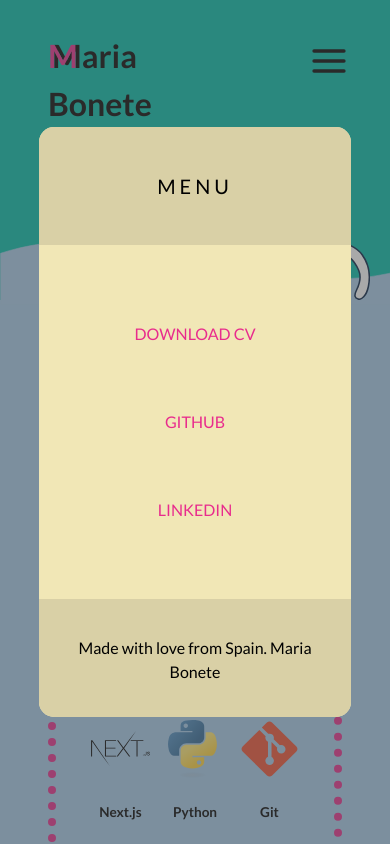
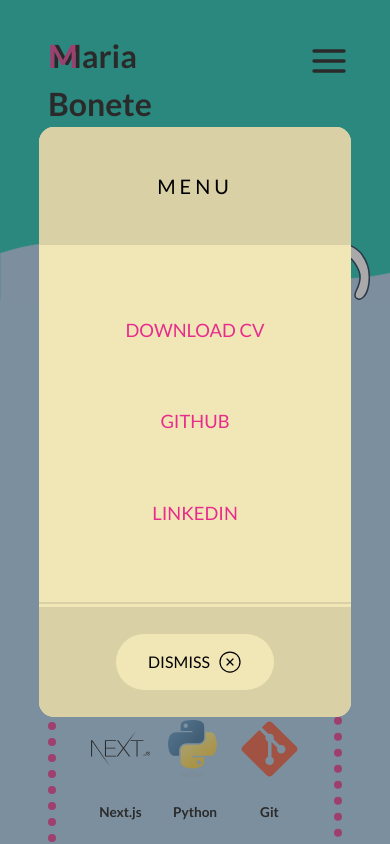
Before and after one commit to mbonete/portfolio, a React (Create React App) app: page / in a window 390 px wide. Both pictures are taken after a click on the button 329 px from the left and 61 px from the top of the page. Shown: the top 844 px of the page. Built offline with nearby package versions, Linux system fonts and the light colour scheme; the HTML template or start-up script is replaced by a standard one.

Commit message:
adds a dismiss button to the menu hamurguer component

```diff
--- a/package.json
+++ b/package.json
@@ -12,6 +12,7 @@
     "react-dom": "^18.2.0",
     "react-feather": "^2.0.10",
     "react-modal": "^3.15.1",
+    "react-remove-scroll": "^2.5.5",
     "react-router-dom": "^6.3.0",
     "react-scripts": "5.0.1",
     "styled-components": "^5.3.5",
--- a/src/components/HamburguerMenuModal.js
+++ b/src/components/HamburguerMenuModal.js
@@ -3,11 +3,14 @@ import ReactModal from 'react-modal';
 import { COLORS } from '../constants';
 import LinkButton from './LinkButton';
 import { VisuallyHidden } from "@reach/visually-hidden";
+import { XCircle as Close} from 'react-feather'
+
 
 function HamburguerMenuModal ({isOpen, onClose}) {
   ReactModal.setAppElement('#root');
 
   return (
+
       <ReactModal
         isOpen={isOpen}
         onRequestClose={onClose}
@@ -24,17 +27,21 @@ function HamburguerMenuModal ({isOpen, onClose}) {
           <Header>
             <Title>Menu</Title>
           </Header>
-
+          <Main>
             <LinkSection>
               <LinkButton menu= 'mobile' href='files/cv-maria-bonete.pdf' download='cv-maria-bonete.pdf'>Download CV</LinkButton>
               <LinkButton menu= 'mobile' href='https://github.com/mbonete'>Github</LinkButton>
               <LinkButton menu= 'mobile' href='https://www.linkedin.com/in/maria-bonete'>LinkedIn</LinkButton>
             </LinkSection>
-
+          </Main>
           <Footer>
-          <Text> Made with love from Spain. Maria Bonete</Text>
+            <DismissButton menu= 'mobile' onClick={onClose}>
+                Dismiss
+                <Close strokeWidth={1.25}/>
+            </DismissButton>
           </Footer>
       </ReactModal>
+
   )
 }
 
@@ -62,6 +69,7 @@ const ModalStyle = styled.div`
     }
   }
 `;
+
 
 const OverlayStyle = styled.div`
   position: fixed;
@@ -95,22 +103,40 @@ const Title = styled.p`
   letter-spacing: 4px;
 `;
 
+const Main = styled.main`
+  display: flex;
+  flex-direction: column;
+  justify-content: center;
+  align-items: center;
+
+  height: 50%;
+`;
+
 const LinkSection = styled.div`
-  height: 50%;
   display: flex;
   flex-direction: column;
   justify-content: center;
 `;
 
-const Footer = styled(Header)`
-  border-top: 4px solid ${COLORS.sandBrown};
+const DismissButton = styled.button`
+  display: flex;
+  gap: 8px;
+  background-color: ${COLORS.sandYellow};
+  border: transparent;
+  border-radius: 50px;
+  color: ${COLORS.black};
+  font-size: 1rem;
+  text-transform: uppercase;
+  padding: 16px 32px;
+  width: fit-content;
+  cursor: pointer;
 `;
 
-const Text = styled.p`
-  font-size: 1rem;
-  color: ${COLORS.black};
-  text-align: center;
-  padding: 16px;
+const Footer = styled(Header)`
+  border-top: 8px double ${COLORS.sandYellow};
+  background-color: ${COLORS.sandBrown};
+
 `;
 
+
 export default HamburguerMenuModal;
--- a/src/components/LinkButton.js
+++ b/src/components/LinkButton.js
@@ -20,6 +20,9 @@ const DesktopButton = styled.a`
   font-size: 1.5rem;
   border-radius: 50px;
   text-decoration: none;
+  display: flex;
+  justify-content: center;
+  align-items: center;
 
   &:hover {
     text-decoration: revert;
@@ -27,7 +30,7 @@ const DesktopButton = styled.a`
 `;
 
 const MobileMenuButton = styled(DesktopButton)`
-  font-size: 1rem;
+  font-size: 1.15rem;
   background-color: transparent;
   color: ${COLORS.primary};
   text-transform: uppercase;
--- a/src/sections/Header.js
+++ b/src/sections/Header.js
@@ -138,13 +138,13 @@ const HamburguerMenuWrapper = styled.nav`
     top: 40px;
     right: 32px;
     min-width: 55px;
-    cursor: pointer;
   }
 `;
 
 const MenuButton = styled.button`
   background-color: transparent;
   border: transparent;
+  cursor: pointer;
 `
 
 const ButtonSection = styled.div`
```
Also changed, not shown: 1 other file (tests, documents, lock files or other folders). Lines whose indentation alone changed are shown as unchanged.
